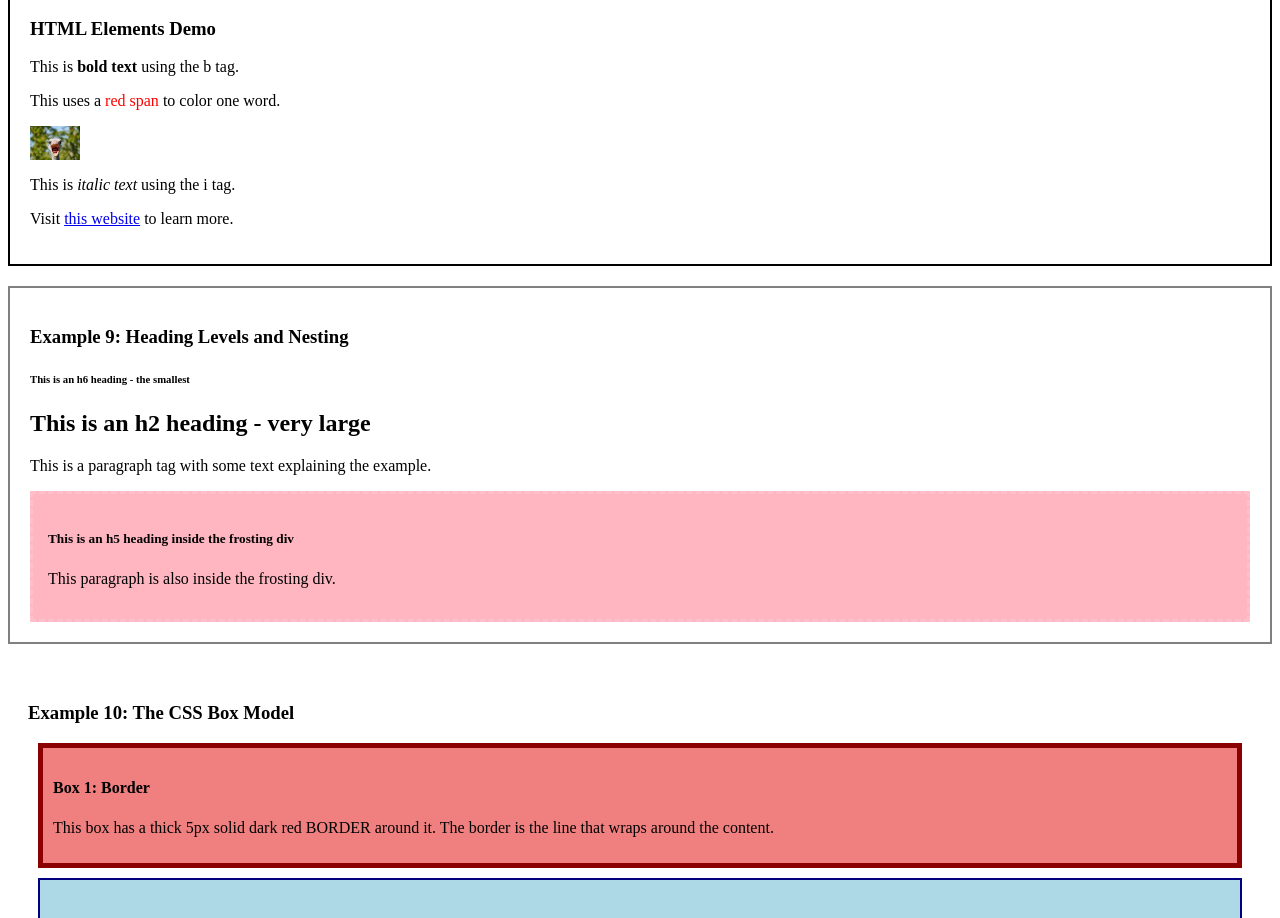
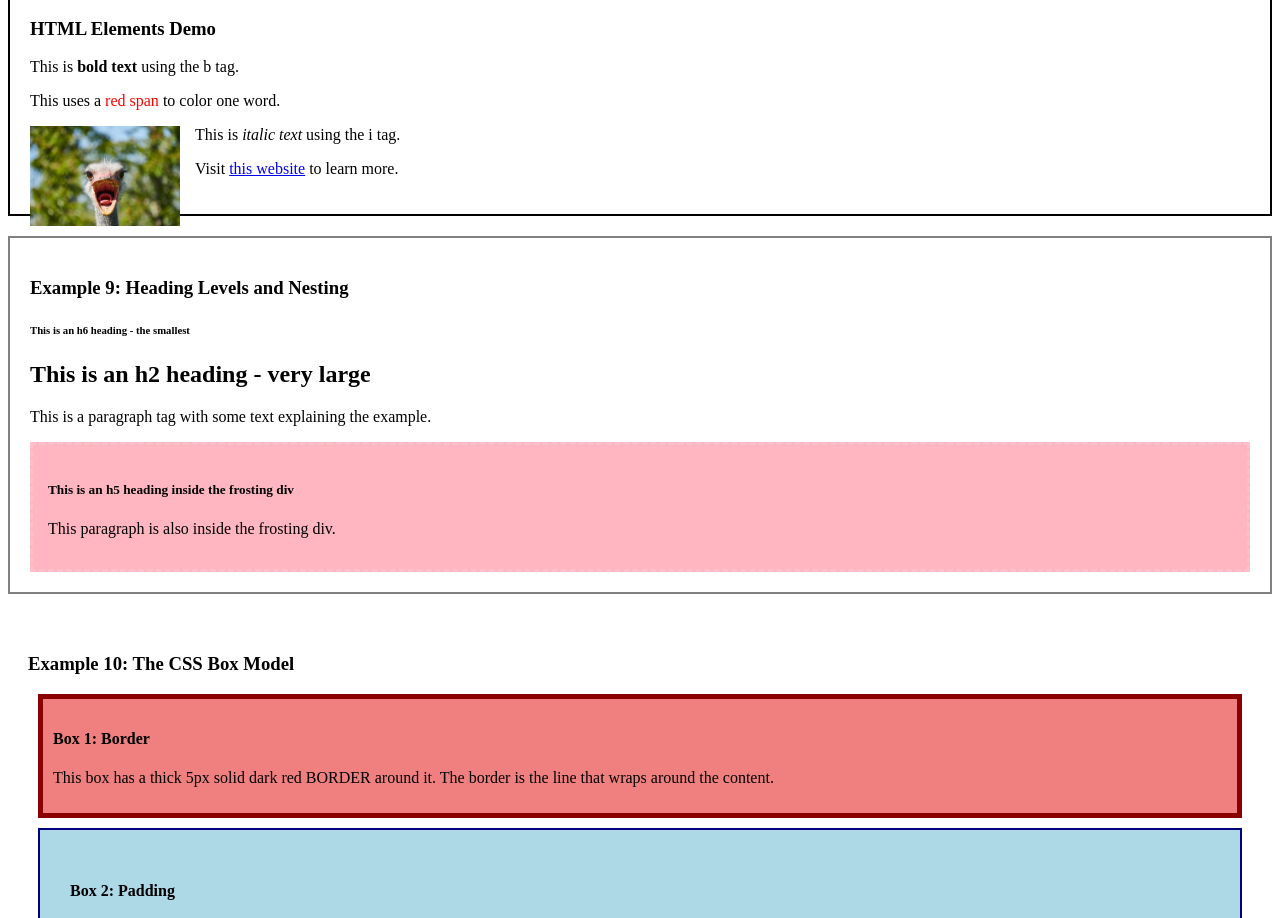
Before and after one commit to ripley3232/haag.github.io-Assignment6, a plain HTML site: page index.html in a window 1280 px wide. Shown: the part 1020-1938 px from the top of the page. Drawn offline with Linux system fonts and the light colour scheme.

Commit message:
Modify image tag for grey bird with new styles
Updated image tag to change alt text and styling.

```diff
--- a/index.html
+++ b/index.html
@@ -73,7 +73,7 @@
 
       <!-- 3. Image tag - displays an image -->
       <!-- src = source (the image URL), alt = alternative text description -->
-      <img src="greybird.jpg" alt="Laughing Ostrich" width ="50px">
+      <img src="greybird.jpg" alt="Grey bird" style="float: left; margin-right: 15px; width: 150px;">
 
       <!-- 4. Italic tag - makes text italic -->
       <p>This is <i>italic text</i> using the i tag.</p>
```
